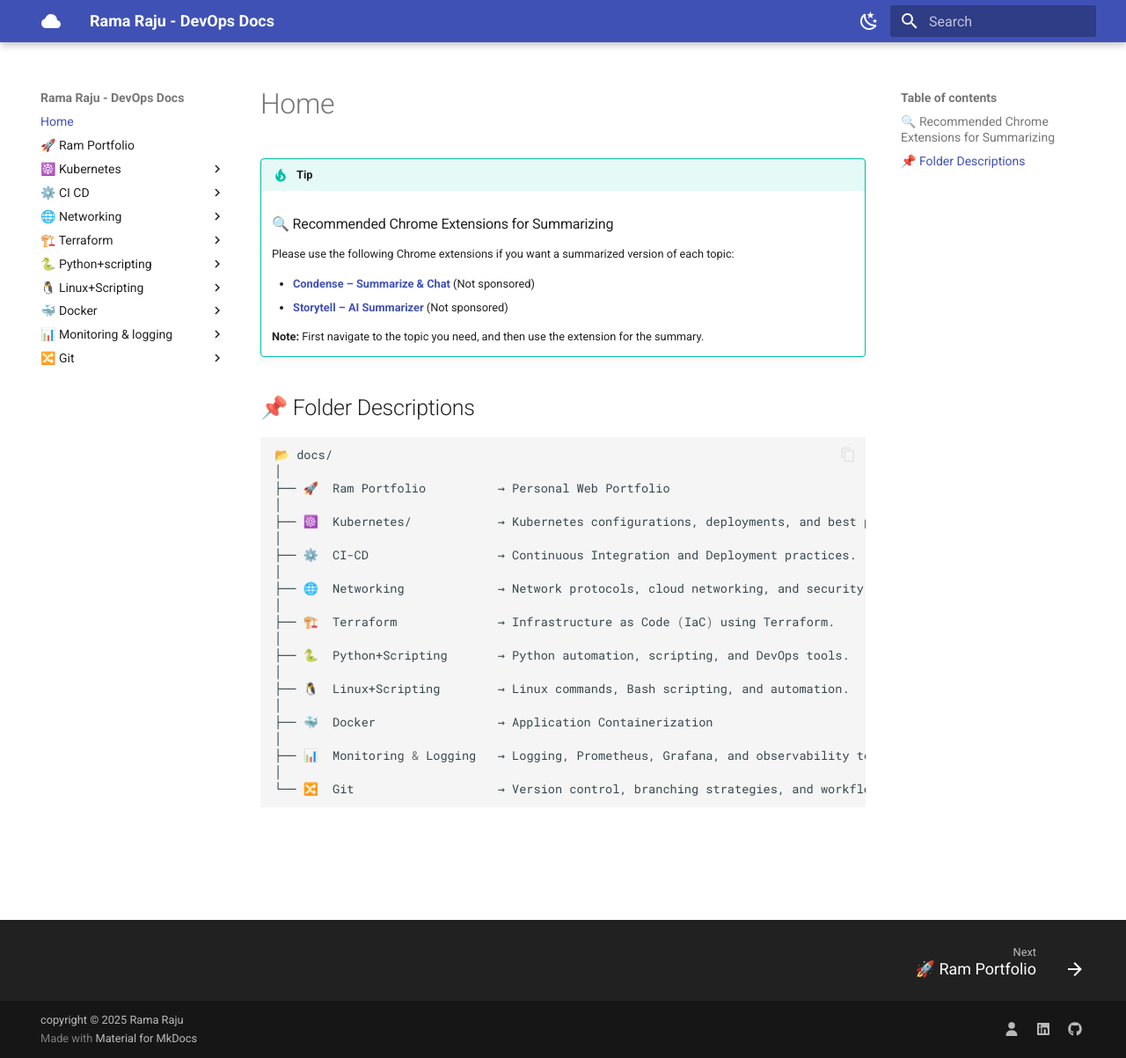
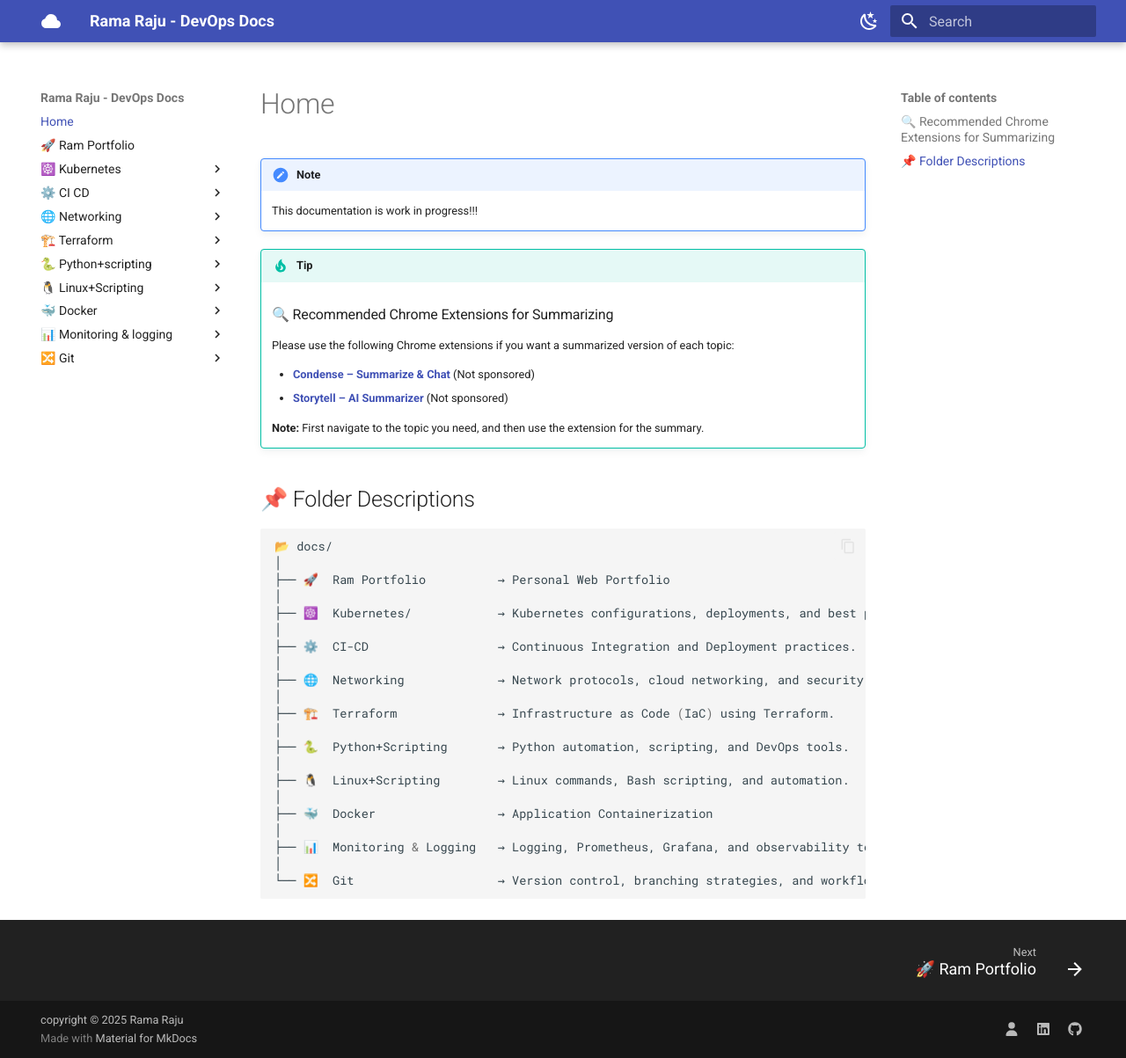
Before and after one commit to RamaRaju-vj/Rama_Raju_Devops_docs, an MkDocs documentation site: the page built from docs/index.md, in a window 1280 px wide and 1203 px high. Shown: the whole window at 88% size. Built offline with MkDocs 1.6.1 and Material for MkDocs 9.7.7, drawn with Linux system fonts in a browser that asks for light colours.

Commit message:
chore: progress message added

```diff
--- a/docs/index.md
+++ b/docs/index.md
@@ -1,3 +1,8 @@
+!!! note
+    This documentation is work in progress!!!
+
+
+
 !!! tip
     ### 🔍 Recommended Chrome Extensions for Summarizing
 
```
